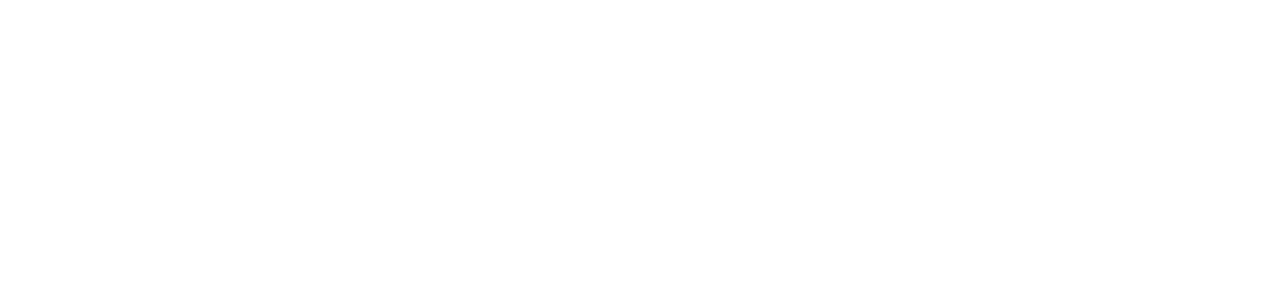
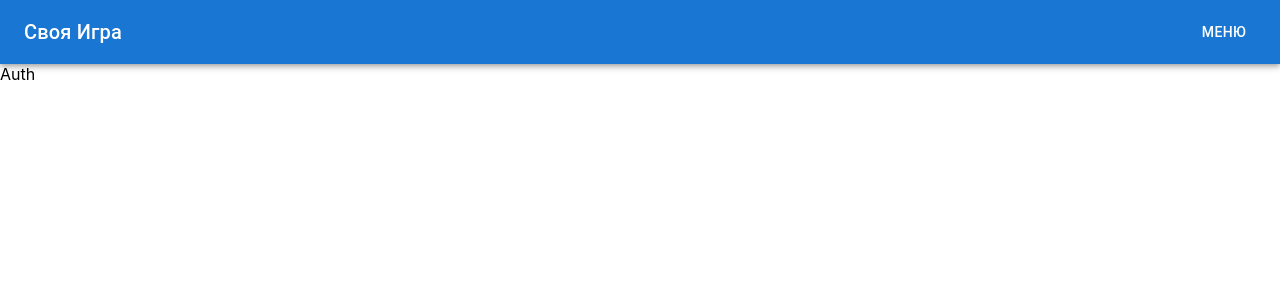
Before and after one commit to Kasatky/-Jeopardy-, a React (Create React App) app in the folder frontend/: page / in a window 1280 px wide. Shown: the top 300 px of the page. Built offline with nearby package versions, Linux system fonts and the light colour scheme.

Commit message:
created Appbar(navigation)

```diff
--- a/frontend/src/App.tsx
+++ b/frontend/src/App.tsx
@@ -1,9 +1,12 @@
 import React from 'react';
+import Auth from './features/auth/Auth';
+import Navigation from './features/Navigation';
 
 function App(): JSX.Element {
   return (
     <div>
-
+      <Navigation />
+      <Auth />
     </div>
   );
 }
--- /dev/null
+++ b/frontend/src/features/Navigation.tsx
@@ -0,0 +1,58 @@
+import React from 'react';
+import AppBar from '@mui/material/AppBar';
+import Box from '@mui/material/Box';
+import Toolbar from '@mui/material/Toolbar';
+import Typography from '@mui/material/Typography';
+import Button from '@mui/material/Button';
+import IconButton from '@mui/material/IconButton';
+import Menu from '@mui/material/Menu';
+import MenuItem from '@mui/material/MenuItem';
+import { Popper } from '@mui/material';
+
+
+function Navigation(): JSX.Element {
+    const [anchorEl, setAnchorEl] = React.useState<null | HTMLElement>(null);
+    const open = Boolean(anchorEl);
+    const handleClick = (event: React.MouseEvent<HTMLButtonElement>): void => {
+      setAnchorEl(event.currentTarget);
+    };
+    const handleClose = (): void => {
+      setAnchorEl(null);
+    };
+  return (
+    <Box sx={{ flexGrow: 1}}>
+    <AppBar position="static">
+      <Toolbar>
+
+        <Typography variant="h6" component="div" sx={{ flexGrow: 1 }}>
+          Своя Игра
+        </Typography>
+        <Button sx={{ color: 'white' }}
+        id="basic-button"
+        aria-controls={open ? 'basic-menu' : undefined}
+        aria-haspopup="true"
+        aria-expanded={open ? 'true' : undefined}
+        onClick={handleClick}
+      >
+        Меню
+      </Button>
+      <Menu
+        id="basic-menu"
+        anchorEl={anchorEl}
+        open={open}
+        onClose={handleClose}
+        MenuListProps={{
+          'aria-labelledby': 'basic-button',
+        }}
+      >
+        <MenuItem onClick={handleClose}>Регистрация</MenuItem>
+        <MenuItem onClick={handleClose}>Войти</MenuItem>
+        <MenuItem onClick={handleClose}>Выйти</MenuItem>
+      </Menu>
+      </Toolbar>
+    </AppBar>
+  </Box>
+  )
+}
+
+export default Navigation
--- /dev/null
+++ b/frontend/src/features/auth/Auth.tsx
@@ -0,0 +1,10 @@
+import React from 'react';
+
+
+function Auth(): JSX.Element {
+  return (
+    <div>Auth</div>
+  )
+}
+
+export default Auth
```
